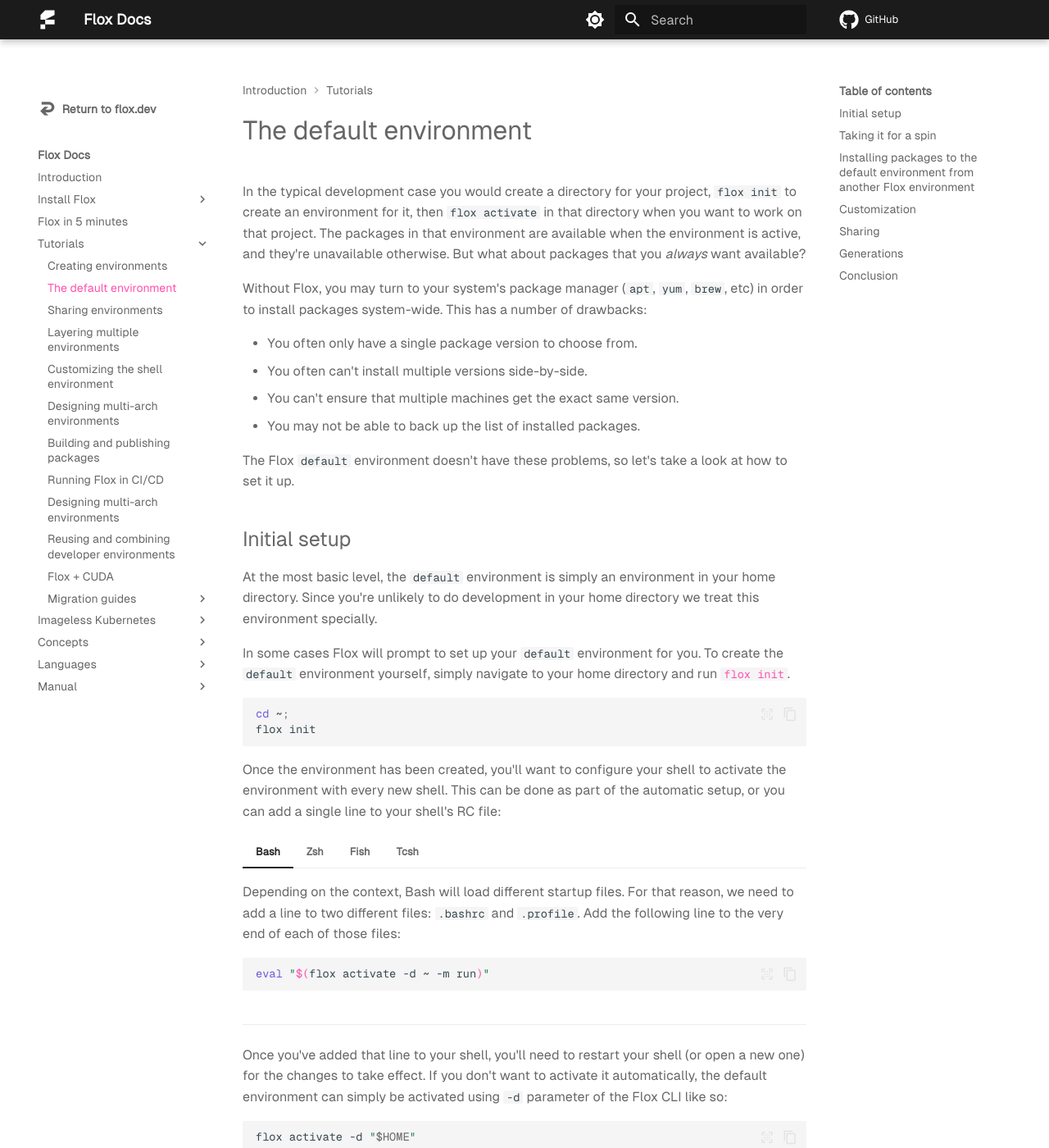
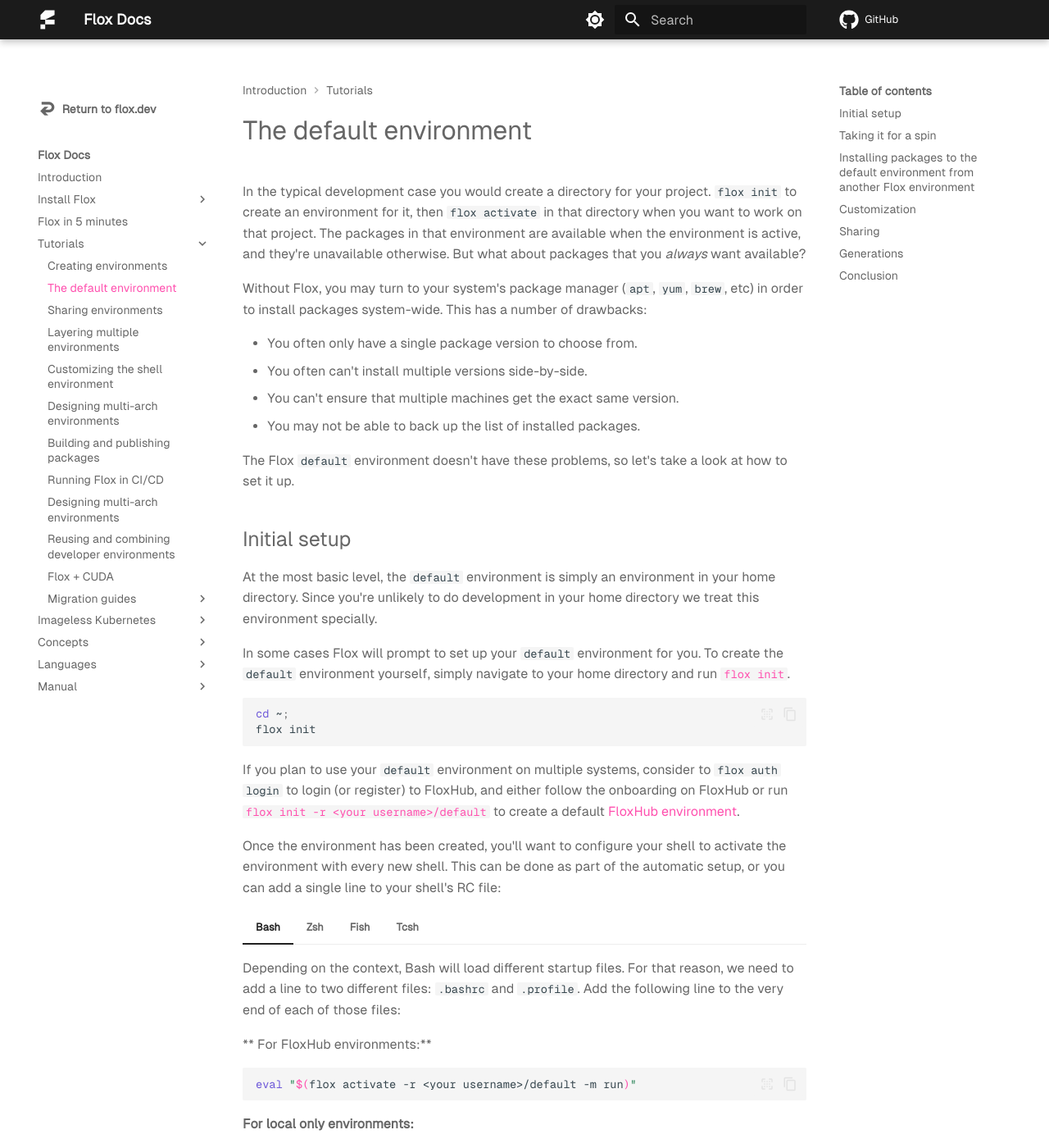
Before and after one commit to flox/floxdocs, an MkDocs documentation site: the page built from docs/tutorials/default-environment.md, in a window 1280 px wide and 1400 px high. Shown: the whole window at 82% size. Built offline with MkDocs 1.6.1 and Material for MkDocs 9.7.7, drawn with Linux system fonts in a browser that asks for light colours; plug-ins that fetch from the network failed and are left out; comment, search, counter and statistics services are not loaded.

Commit message:
docs: default-environment recommends FloxHub env

````diff
--- a/docs/tutorials/default-environment.md
+++ b/docs/tutorials/default-environment.md
@@ -5,7 +5,7 @@
 
 # The default environment
 
-In the typical development case you would create a directory for your project,
+In the typical development case you would create a directory for your project.
 `flox init` to create an environment for it,
 then `flox activate` in that directory when you want to work on that project.
 The packages in that environment are available when the environment is active,
@@ -41,6 +41,12 @@
 flox init
 ```
 
+If you plan to use your `default` environment on multiple systems,
+consider to `flox auth login` to login (or register) to FloxHub,
+and either follow the onboarding on FloxHub
+or run [`flox init -r <your username>/default`][init]
+to create a default [FloxHub environment][floxhub-env].
+
 Once the environment has been created,
 you'll want to configure your shell to activate the environment with every new
 shell.
@@ -54,6 +60,14 @@
     `.bashrc` and `.profile`.
     Add the following line to the very end of each of those files:
 
+    ** For FloxHub environments:**
+
+    ```{ .bash .copy }
+    eval "$(flox activate -r <your username>/default -m run)"
+    ```
+
+    **For local only environments:**
+
     ```{ .bash .copy }
     eval "$(flox activate -d ~ -m run)"
     ```
@@ -63,6 +77,14 @@
     Add the following line to the very end of your `.zprofile` and `.zshrc`
     files:
 
+    ** For FloxHub environments:**
+
+    ```{ .zsh .copy }
+    eval "$(flox activate -r <your username>/default -m run)"
+    ```
+
+    **For local only environments:**
+
     ```{ .zsh .copy }
     eval "$(flox activate -d ~ -m run)"
     ```
@@ -71,9 +93,18 @@
 
     Add the following line to the very end of your `config.fish` file:
 
+    ** For FloxHub environments:**
+
+    ```{ .fish .copy }
+    flox activate -r <your username>/default -m run | source
+    ```
+
+    **For local only environments:**
+
     ```{ .fish .copy }
     flox activate -d ~ -m run | source
     ```
+
 
 === "Tcsh"
 
@@ -83,6 +114,17 @@
     eval "`flox activate -d ~ -m run`"
     ```
 
+    ** For FloxHub environments:**
+
+    ```{ .tcsh .copy }
+    eval "`flox activate -r <your username>/default -m run`"
+    ```
+
+    **For local only environments:**
+
+    ```{ .tcsh .copy }
+    eval "`flox activate -d ~ -m run`"
+    ```
 ---
 
 Once you've added that line to your shell,
@@ -250,3 +292,4 @@
 [init]: ../man/flox-init.md
 [push]: ../man/flox-push.md
 [pull]: ../man/flox-pull.md
+[floxhub-env]: ./sharing-environments.md
````
